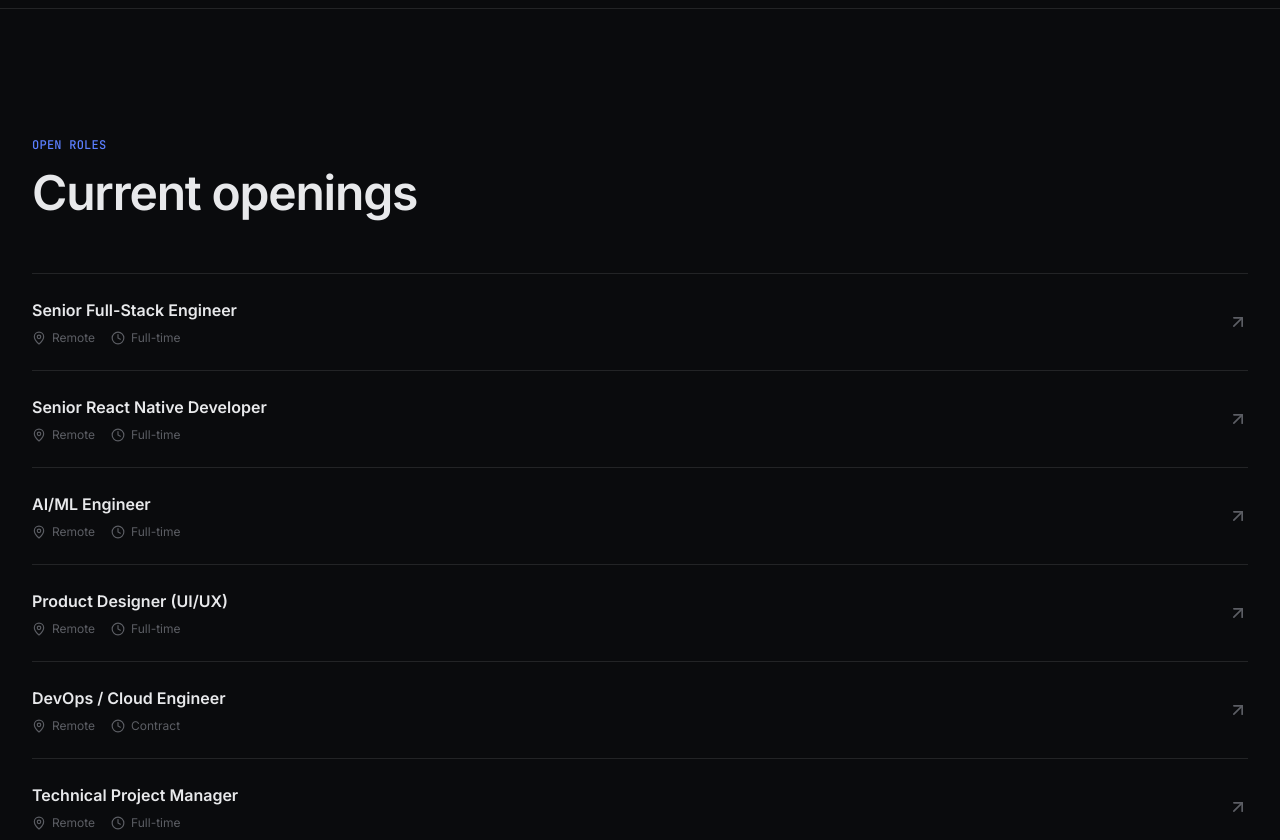
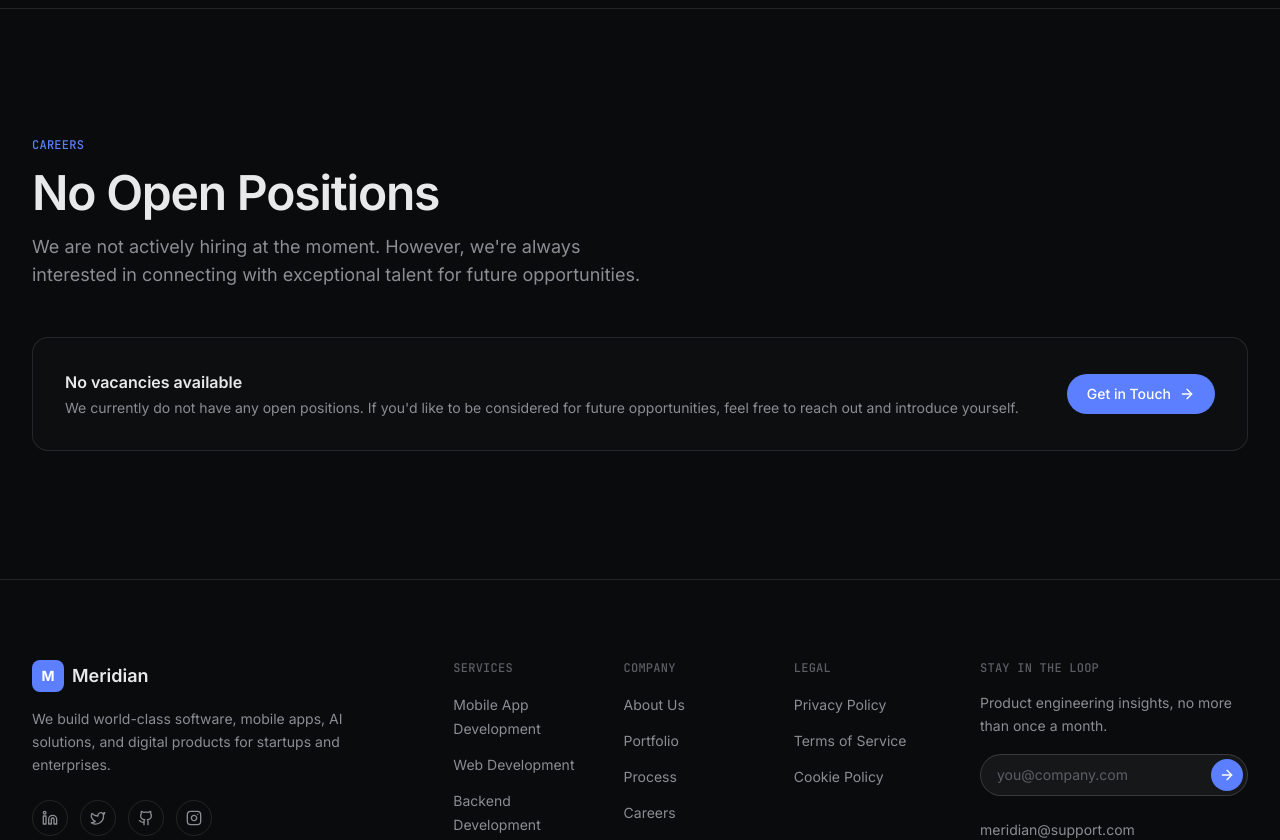
Before and after one commit to strkkark/agency-site, a Next.js app in the folder agency-site/: page /careers in a window 1280 px wide. Shown: the part 700-1540 px from the top of the page. Built offline with nearby package versions, Linux system fonts and the light colour scheme.

Commit message:
Revise careers page for no open positions
Updated the careers page to reflect no current job openings and revised the description for potential candidates.

```diff
--- a/agency-site/src/app/careers/page.tsx
+++ b/agency-site/src/app/careers/page.tsx
@@ -1,5 +1,4 @@
 import type { Metadata } from "next";
-import { MapPin, Clock, ArrowUpRight } from "lucide-react";
 import Container from "@/components/Container";
 import SectionHeading from "@/components/SectionHeading";
 import Button from "@/components/Button";
@@ -8,17 +7,8 @@ import { AGENCY_NAME } from "@/data/site";
 export const metadata: Metadata = {
   title: "Careers — Meridian",
   description:
-    "Join Meridian's distributed team of senior engineers and designers building software for startups and enterprises.",
+    "Careers at Meridian. We are not actively hiring at the moment, but we are always open to connecting with exceptional talent.",
 };
-
-const OPEN_ROLES = [
-  { title: "Senior Full-Stack Engineer", location: "Remote", type: "Full-time" },
-  { title: "Senior React Native Developer", location: "Remote", type: "Full-time" },
-  { title: "AI/ML Engineer", location: "Remote", type: "Full-time" },
-  { title: "Product Designer (UI/UX)", location: "Remote", type: "Full-time" },
-  { title: "DevOps / Cloud Engineer", location: "Remote", type: "Contract" },
-  { title: "Technical Project Manager", location: "Remote", type: "Full-time" },
-];
 
 const PERKS = [
   "Fully remote, work from anywhere",
@@ -59,43 +49,24 @@ export default function CareersPage() {
 
       <section className="border-t border-white/10 py-24 lg:py-32">
         <Container>
-          <SectionHeading eyebrow="Open Roles" title="Current openings" />
-          <div className="mt-14 divide-y divide-white/10 border-y border-white/10">
-            {OPEN_ROLES.map((role) => (
-              <a
-                key={role.title}
-                href="#"
-                className="group flex flex-col gap-3 py-6 sm:flex-row sm:items-center sm:justify-between"
-              >
-                <div>
-                  <h3 className="text-base font-semibold text-ink-100">
-                    {role.title}
-                  </h3>
-                  <div className="mt-2 flex items-center gap-4 text-xs text-ink-400">
-                    <span className="flex items-center gap-1.5">
-                      <MapPin className="h-3.5 w-3.5" />
-                      {role.location}
-                    </span>
-                    <span className="flex items-center gap-1.5">
-                      <Clock className="h-3.5 w-3.5" />
-                      {role.type}
-                    </span>
-                  </div>
-                </div>
-                <ArrowUpRight className="h-5 w-5 text-ink-400 transition-all group-hover:translate-x-0.5 group-hover:-translate-y-0.5 group-hover:text-signal-400" />
-              </a>
-            ))}
-          </div>
+          <SectionHeading
+            eyebrow="Careers"
+            title="No Open Positions"
+            description="We are not actively hiring at the moment. However, we're always interested in connecting with exceptional talent for future opportunities."
+          />
 
           <div className="mt-12 flex flex-col items-start gap-4 rounded-2xl border border-white/10 bg-ink-800/40 p-8 sm:flex-row sm:items-center sm:justify-between">
             <div>
               <h3 className="text-base font-semibold text-ink-100">
-                Don&apos;t see the right role?
+                No vacancies available
               </h3>
               <p className="mt-1 text-sm text-ink-300">
-                We're always open to hearing from exceptional engineers and designers.
+                We currently do not have any open positions. If you'd like to be
+                considered for future opportunities, feel free to reach out and
+                introduce yourself.
               </p>
             </div>
+
             <Button href="/contact" showArrow>
               Get in Touch
             </Button>
```
